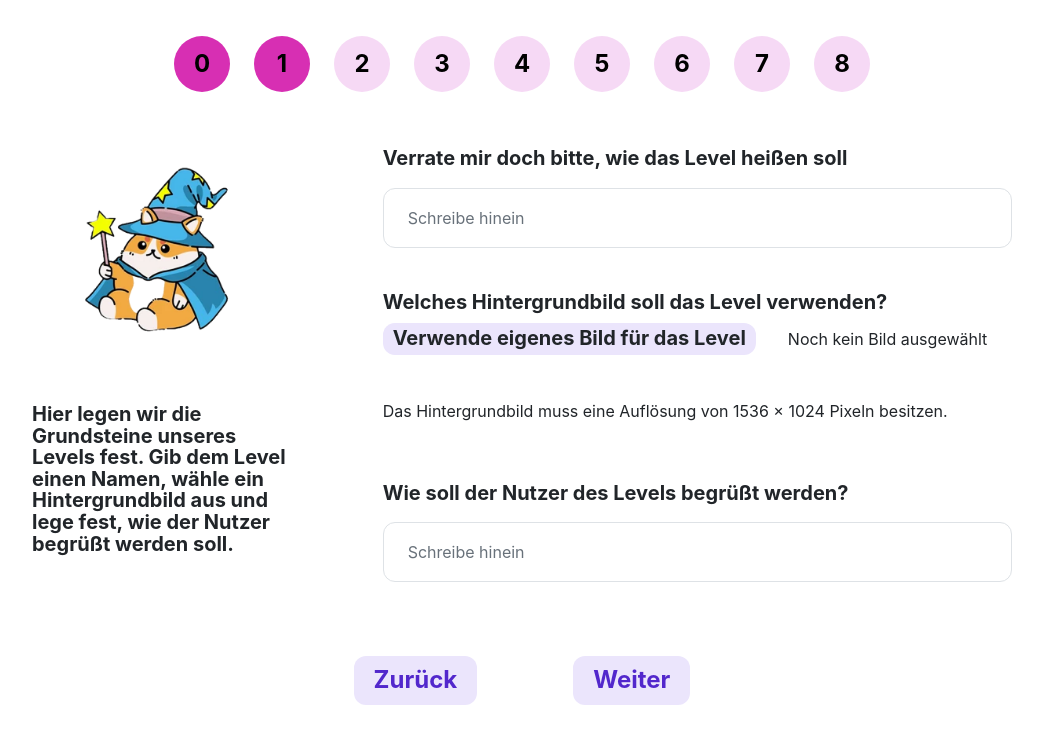
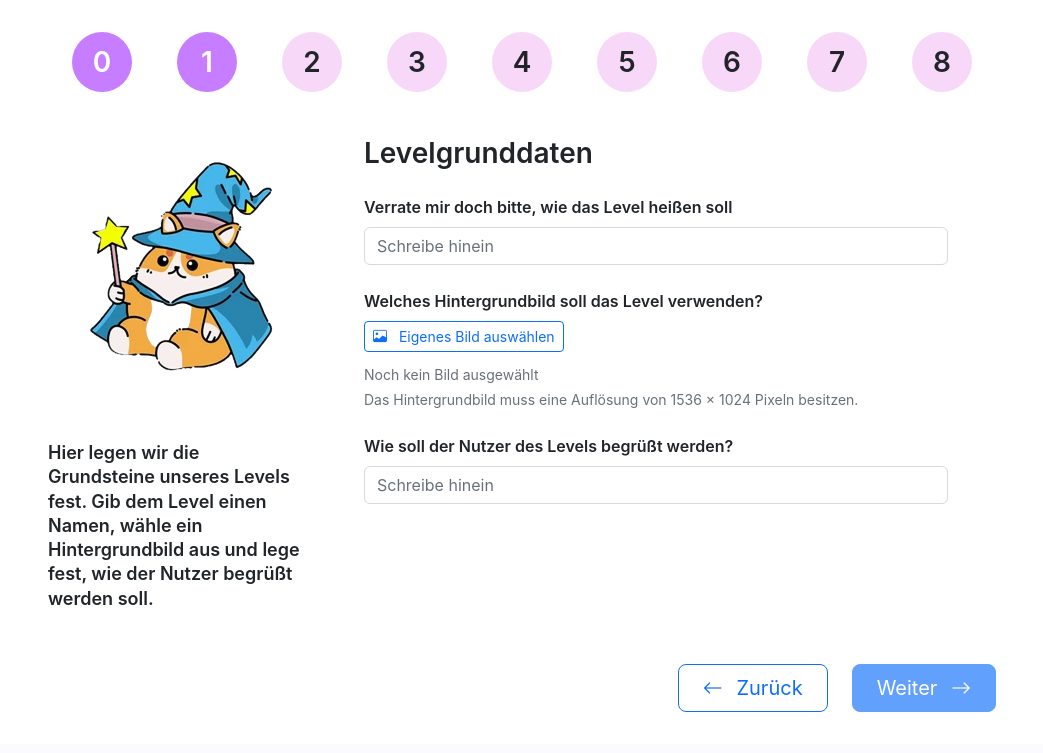
Before and after one commit to Roni-Aba/SQLQuestEditor, a Django app: page /createLevel1/ in a window 1280 px wide. Shown: the part 56-809 px from the top of the page, without its empty margins (118-1161 px from the left). After the commit the page ends 768 px from the top, so only its background shows below. Run offline with Django 4.2, Linux system fonts and the light colour scheme.

Commit message:
delete: static createLevel1.css refactor to bootstrap: auswahl.html update: createLevel.html

```diff
--- a/backend/editor/static/editor/css/createLevel1.css
+++ /dev/null
@@ -1,155 +0,0 @@
-.create-level1-page {
-  min-height: calc(100vh - 56px);
-  padding: 36px 64px 48px;
-}
-
-.create-level1-content {
-  max-width: 980px;
-  margin: 0 auto;
-}
-
-.create-level1-form-row {
-  --bs-gutter-x: 72px;
-  --bs-gutter-y: 40px;
-}
-
-.create-level1-helper {
-  display: flex;
-  flex-direction: column;
-  align-items: flex-start;
-}
-
-.create-level1-cosmo {
-  width: 220px;
-  height: 220px;
-  margin-left: 12px;
-}
-
-.create-level1-helper p {
-  max-width: 260px;
-  margin: 36px 0 0;
-  color: var(--create-level-text);
-  font-size: 20px;
-  font-weight: 700;
-  line-height: 1.08;
-}
-
-.create-level1-fields {
-  display: flex;
-  flex-direction: column;
-  gap: 44px;
-}
-
-.create-level1-image-actions {
-  display: flex;
-  align-items: center;
-  gap: 32px;
-  margin-top: -8px;
-}
-
-.create-level1-small-button {
-  font-size: 11px;
-  line-height: 1;
-  padding: 5px 10px;
-}
-
-.create-level1-navigation {
-  display: flex;
-  justify-content: center;
-  gap: 96px;
-  margin-top: 74px;
-}
-
-.create-level1-button {
-  min-width: 110px;
-  font-size: 24px;
-  line-height: 1.2;
-  padding: 10px 20px;
-  text-align: center;
-}
-
-@media (max-width: 1120px) {
-  .create-level1-page {
-    padding: 32px 40px 48px;
-  }
-
-  .create-level1-content {
-    max-width: 900px;
-  }
-
-  .create-level1-form-row {
-    --bs-gutter-x: 48px;
-  }
-
-  .create-level1-cosmo {
-    width: 200px;
-    height: 200px;
-  }
-}
-
-@media (max-width: 820px) {
-  .create-level1-page {
-    padding: 24px 32px 48px;
-  }
-
-  .create-level1-steps {
-    justify-content: flex-start;
-    gap: 16px;
-    margin-bottom: 40px;
-    overflow-x: auto;
-    padding-bottom: 4px;
-  }
-
-  .create-level1-helper {
-    align-items: center;
-    text-align: center;
-  }
-
-  .create-level1-helper p {
-    max-width: 480px;
-    margin-top: 24px;
-  }
-
-  .create-level1-fields {
-    margin-top: 32px;
-  }
-
-  .create-level1-image-actions {
-    flex-direction: column;
-    align-items: flex-start;
-    gap: 14px;
-  }
-
-  .create-level1-navigation {
-    gap: 28px;
-    margin-top: 48px;
-  }
-}
-
-@media (max-width: 520px) {
-  .create-level1-page {
-    padding: 20px;
-  }
-
-  .create-level1-steps li {
-    width: 48px;
-    height: 48px;
-    flex-basis: 48px;
-    font-size: 22px;
-  }
-
-  .create-level1-field label,
-  .create-level1-helper p {
-    font-size: 18px;
-  }
-
-  .create-level1-button {
-    font-size: 22px;
-  }
-  .create-level1-image-info {
-  margin-top: 0.5rem;
-  margin-bottom: 0;
-  font-size: 0.9rem;
-  color: #6b7280;
-}
-}
--- a/backend/editor/templates/editor/createLevel1.html
+++ b/backend/editor/templates/editor/createLevel1.html
@@ -2,74 +2,58 @@
 {% load static %}
 
 {% block title %}
-Level erstellen | SQL Spell Quest Editor
+Levelgrunddaten | SQL Spell Quest Editor
 {% endblock %}
 
 {% block additional_css %}
-<link rel="stylesheet" href="{% static 'editor/css/createLevelShared.css' %}">
-<link rel="stylesheet" href="{% static 'editor/css/createLevel1.css' %}">
+<link rel="stylesheet" href="{% static 'editor/components/statusBar/statusBar.css' %}">
+<link rel="stylesheet" href="{% static 'editor/components/helper/helper.css' %}">
 {% endblock %}
 
 {% block content %}
-<main class="create-level1-page">
-  <div class="container-fluid px-0">
+<main class="create-page">
+  <div class="create-page__content">
 
-    <ol
-      class="create-level1-steps"
+    <section
+      class="create-page__status"
       aria-label="Fortschritt der Levelerstellung"
     >
-      {% if steps %}
-        {% for step in steps %}
-          <li class="{% if step.active %}is-active{% endif %}">
-            {{ step.number }}
-          </li>
-        {% endfor %}
-      {% else %}
-        <li class="is-active">1</li>
-        <li>2</li>
-        <li>3</li>
-        <li>4</li>
-        <li>5</li>
-        <li>6</li>
-        <li>7</li>
-        <li>8</li>
-      {% endif %}
-    </ol>
+      {% include "editor/components/statusBar/statusBar.html" with steps=steps %}
+    </section>
 
     <form
-      class="create-level1-content"
       action="{% url 'create_level1' %}"
       method="post"
       enctype="multipart/form-data"
+      class="d-flex flex-column flex-grow-1"
     >
       {% csrf_token %}
 
-      <div class="row align-items-start create-level1-form-row">
+      <section class="create-page__main">
+        <div class="row create-page__row align-items-start g-4 g-lg-5">
 
-        <aside
-          class="col-12 col-md-4 create-level1-helper"
-          aria-label="Hilfetext von Cosmo"
-        >
-          <img
-            src="{% static 'editor/img/cat1.png' %}"
-            alt="Cosmo Wizard"
-            class="create-level1-cosmo"
-          >
-
-          <p>
-            Hier legen wir die Grundsteine unseres Levels fest. Gib dem Level
-            einen Namen, wähle ein Hintergrundbild aus und lege fest, wie der
-            Nutzer begrüßt werden soll.
-          </p>
-        </aside>
+          <div class="col-12 col-md-4">
+            {% include "editor/components/helper/helper.html" with helper_image="editor/img/cat1.png" helper_text="Hier legen wir die Grundsteine unseres Levels fest. Gib dem Level einen Namen, wähle ein Hintergrundbild aus und lege fest, wie der Nutzer begrüßt werden soll." %}
+          </div>
 
           <section
-          class="col-12 col-md-8 create-level1-fields"
-          aria-label="Levelgrunddaten"
+            class="col-12 col-md-8"
+            aria-labelledby="level-basics-title"
           >
+            <h1
+              id="level-basics-title"
+              class="h3 fw-semibold mb-4"
+            >
+              Levelgrunddaten
+            </h1>
 
-          <div class="create-level1-field">
-            <label for="level-name">
+            <div class="d-flex flex-column gap-4">
+
+              <div>
+                <label
+                  for="level-name"
+                  class="form-label fw-semibold"
+                >
                   Verrate mir doch bitte, wie das Level heißen soll
                 </label>
 
@@ -77,25 +61,28 @@ Level erstellen | SQL Spell Quest Editor
                   id="level-name"
                   name="level_name"
                   type="text"
+                  class="form-control"
                   placeholder="Schreibe hinein"
                   value="{{ form_values.level_name|default:'' }}"
+                  required
                 >
               </div>
 
-          <div class="create-level1-field">
-            <label for="level-picture-input">
+              <div>
+                <label
+                  for="level-picture-input"
+                  class="form-label fw-semibold"
+                >
                   Welches Hintergrundbild soll das Level verwenden?
                 </label>
 
-            <div
-              class="create-level1-image-actions"
-              aria-label="Bildoptionen"
-            >
+                <div class="d-flex flex-column align-items-start gap-2">
                   <label
                     for="level-picture-input"
-                class="create-level1-small-button"
+                    class="btn btn-outline-primary btn-sm"
                   >
-                Verwende eigenes Bild für das Level
+                    <i class="bi bi-image me-2" aria-hidden="true"></i>
+                    Eigenes Bild auswählen
                   </label>
 
                   <input
@@ -103,29 +90,34 @@ Level erstellen | SQL Spell Quest Editor
                     id="level-picture-input"
                     name="levelPicture"
                     accept="image/*"
-                hidden
+                    class="visually-hidden"
                   >
 
                   <span
                     id="level-picture-feedback"
-                class="create-level1-image-feedback"
+                    class="form-text"
+                    aria-live="polite"
                   >
                     {% if form_values.level_picture %}
-                  Bereits ausgewählt: {{ form_values.level_picture }}
+                      Bereits ausgewählt:
+                      {{ form_values.level_picture }}
                     {% else %}
                       Noch kein Bild ausgewählt
                     {% endif %}
                   </span>
                 </div>
-          </div>
 
-          <p class="create-level1-image-info">
+                <p class="form-text mb-0">
                   Das Hintergrundbild muss eine Auflösung von
                   1536 × 1024 Pixeln besitzen.
                 </p>
+              </div>
 
-          <div class="create-level1-field">
-            <label for="level-greeting">
+              <div>
+                <label
+                  for="level-greeting"
+                  class="form-label fw-semibold"
+                >
                   Wie soll der Nutzer des Levels begrüßt werden?
                 </label>
 
@@ -133,54 +125,81 @@ Level erstellen | SQL Spell Quest Editor
                   id="level-greeting"
                   name="level_greeting"
                   type="text"
+                  class="form-control"
                   placeholder="Schreibe hinein"
                   value="{{ form_values.level_greeting|default:'' }}"
+                  required
                 >
               </div>
 
+            </div>
           </section>
+
         </div>
+      </section>
 
-      <section
-        class="create-level1-navigation"
-        aria-label="Seitennavigation"
+      <nav
+        class="create-page__navigation"
+        aria-label="Navigation der Levelerstellung"
       >
         <a
-          class="create-level1-button"
           href="{% url 'create_level' %}"
+          class="btn btn-outline-primary btn-lg px-4"
         >
+          <i class="bi bi-arrow-left me-2" aria-hidden="true"></i>
           Zurück
         </a>
 
         <button
+          id="continue-button"
           type="submit"
-          class="create-level1-button"
+          class="btn btn-primary btn-lg px-4"
+          {% if not form_values.level_picture %}disabled{% endif %}
         >
           Weiter
+          <i class="bi bi-arrow-right ms-2" aria-hidden="true"></i>
         </button>
-      </section>
+      </nav>
     </form>
   </div>
 </main>
 
 <script>
-  document.addEventListener("DOMContentLoaded", function () {
-    const pictureInput = document.getElementById(
-      "level-picture-input"
-    );
-    const pictureFeedback = document.getElementById(
-      "level-picture-feedback"
-    );
-    if (!pictureInput || !pictureFeedback) {
+  document.addEventListener("DOMContentLoaded", () => {
+    const pictureInput = document.getElementById("level-picture-input");
+    const pictureFeedback = document.getElementById("level-picture-feedback");
+    const continueButton = document.getElementById("continue-button");
+
+    if (!pictureInput || !pictureFeedback || !continueButton) {
       return;
     }
-    pictureInput.addEventListener("change", function () {
-      const selectedFile = pictureInput.files[0];
-      if (!selectedFile) {
+    const hasExistingPicture =
+      {% if form_values.level_picture %}true{% else %}false{% endif %};
+
+    const existingPictureText = pictureFeedback.textContent.trim();
+
+    const updateContinueButton = (hasPicture) => {
+      continueButton.disabled = !hasPicture;
+    };
+
+    const updatePictureFeedback = (selectedFile) => {
+      if (selectedFile) {
+        pictureFeedback.textContent =
+          `Neu ausgewählt: ${selectedFile.name}`;
+
+        updateContinueButton(true);
         return;
       }
-      pictureFeedback.textContent =
-        "Neu ausgewählt: " + selectedFile.name;
+      pictureFeedback.textContent = hasExistingPicture
+        ? existingPictureText
+        : "Noch kein Bild ausgewählt";
+
+      updateContinueButton(hasExistingPicture);
+    };
+    updateContinueButton(hasExistingPicture);
+    pictureInput.addEventListener("change", () => {
+      const selectedFile = pictureInput.files[0] ?? null;
+      updatePictureFeedback(selectedFile);
     });
   });
 </script>
```
Also changed, not shown: backend/editor/templates/editor/createLevel.html (+6 -13 lines). Lines whose indentation alone changed are shown as unchanged.
